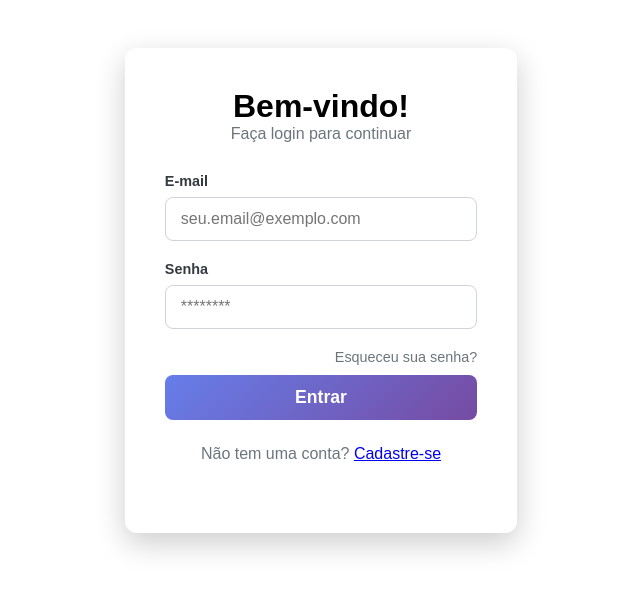
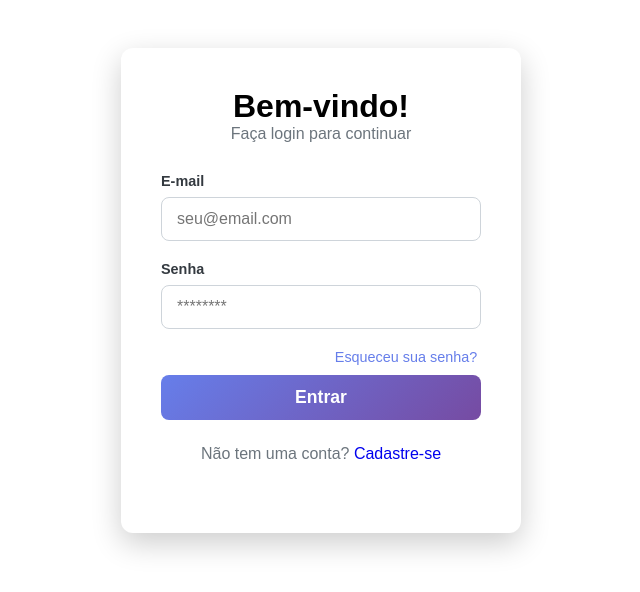
Before and after one commit to Jvsilvagomes/Criando-Pagina-login, a plain HTML site: page index.html in a window 1280 px wide. Shown: the part 110-702 px from the top of the page, without its empty margins (319-959 px from the left). Drawn offline with Linux system fonts and the light colour scheme.

Commit message:
arruma css

```diff
--- a/assets/styles/index.css
+++ b/assets/styles/index.css
@@ -22,6 +22,7 @@ body {
     box-shadow: 0 10px 30px rgba(0, 0, 0, 0.2);
     width: 100%;
     max-width: 400px;
+    font-family: Arial, Helvetica, sans-serif;
 }
 
 
@@ -80,15 +81,20 @@ body {
     margin-top: 10px;
 }
 
-
+.texto-cadastro{
+    text-align: center;
+    margin-top: 25px;
+    text-decoration: none;
+}
 
 
 .forgot-password {
     display: block;
+    margin-left: 170px;
     text-align: center;
     margin-top: 20px;
-    color: #6c757d;
-    text-decoration: none;
+    color: #667eea;
+    text-decoration-line: none;
     font-size: 0.9em;
     transition: color 0.3s;
 }
@@ -99,5 +105,5 @@ body {
 }
 
 .bemVindo {
-    font-family: Arial, Helvetica, sans-serif;
+    text-align: center;
 }
--- a/index.html
+++ b/index.html
@@ -8,25 +8,24 @@
     <link rel="stylesheet" href="./assets/styles/index.css">
 </head>
 <body>
-    <div style="font-family: Arial, Helvetica, sans-serif;">
     <div class="login-container">
         <form class="login-form">
-            <div class="bemVindo" style="text-align: center;">
+            <div class="bemVindo">
             <h1>Bem-vindo!</h1>
             <p>Faça login para continuar</p>
             </div>
             <div class="input-group">
                 <label for="email">E-mail</label>
-                <input type="email" id="email" name="email" placeholder="seu.email@exemplo.com" required>
+                <input type="email" id="email" name="email" placeholder="seu@email.com" required>
             </div>
 
             <div class="input-group">
                 <label for="senha">Senha</label>
                 <input type="password" id="senha" name="senha" placeholder="********" required>
             </div>
-            <a href="#" class="forgot-password" style="margin-left: 170px;">Esqueceu sua senha?</a>
+            <a href="#" class="forgot-password">Esqueceu sua senha?</a>
             <button type="submit" class="login-button">Entrar</button>
-            <p style="text-align: center; margin-top: 25px;">Não tem uma conta? <a href="#" >Cadastre-se</a></p>
+            <p class="texto-cadastro">Não tem uma conta? <a href="#" class="texto-cadastro">Cadastre-se</a></p>
 
         </form>
     </div>
```
